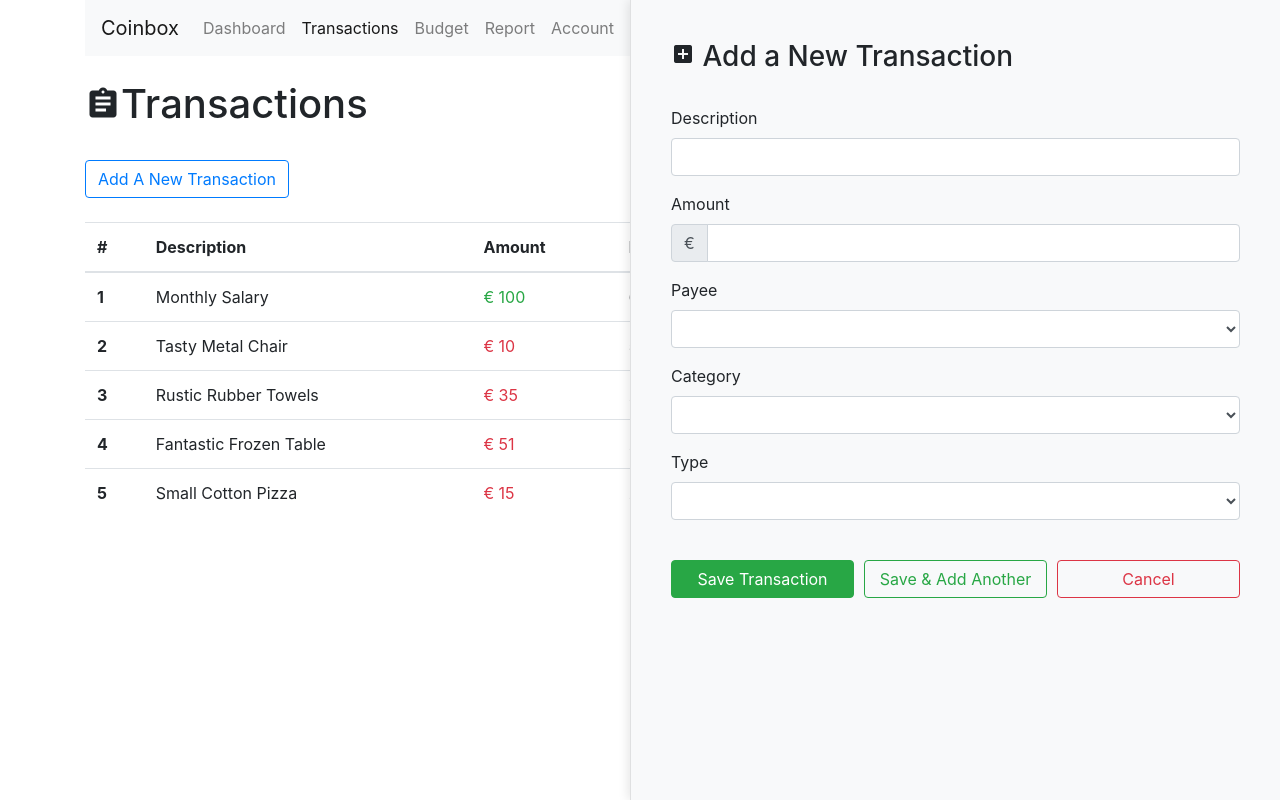
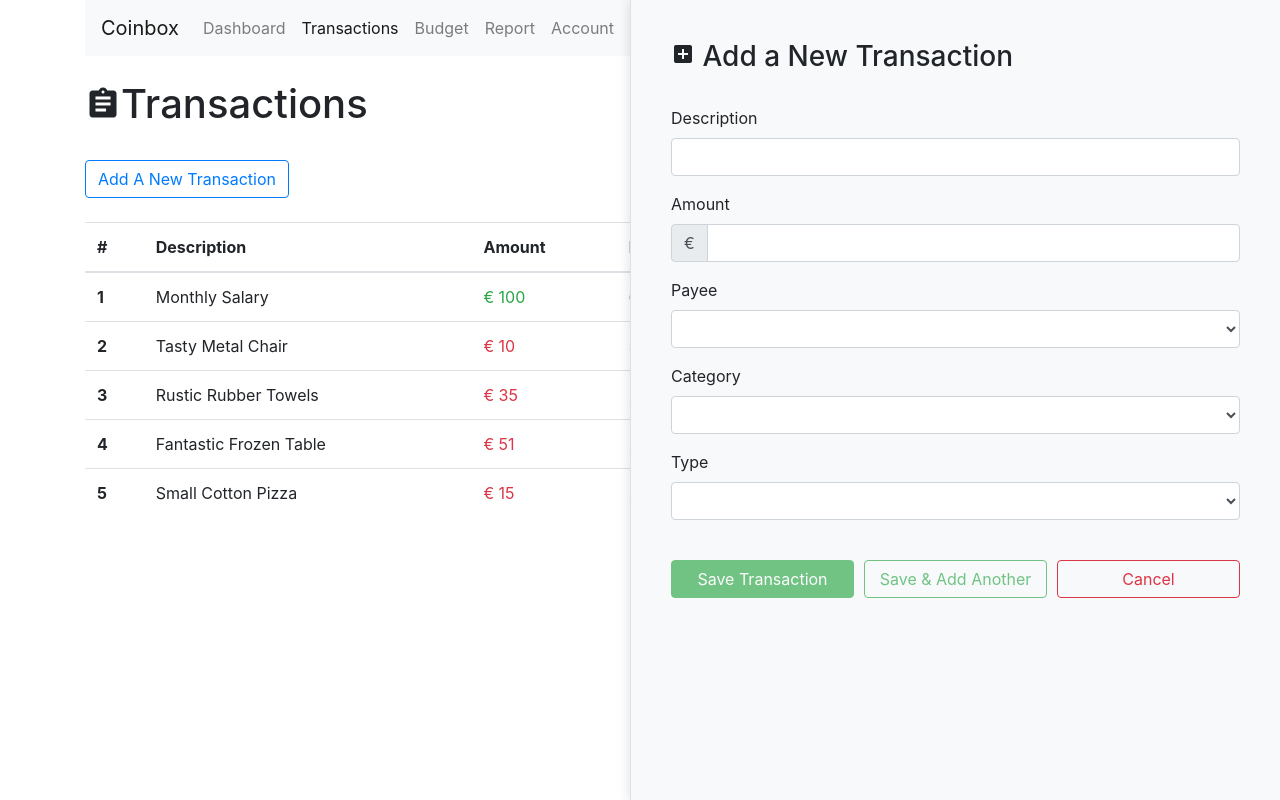
Before and after one commit to hql287/coinbox, an Angular app: page /transactions in a window 1280 px wide. Built offline with nearby package versions, Linux system fonts and the light colour scheme.

Commit message:
Disable save buttons if the form is not valid

```diff
--- a/src/app/transactions/form/transaction-form.component.html
+++ b/src/app/transactions/form/transaction-form.component.html
@@ -116,6 +116,7 @@
     <div class="form-row">
       <div class="col-md-4">
         <button
+          [disabled]="!formData.valid"
           (click)="submitAndClose()"
           type="button"
           class="btn btn-block btn-success">
@@ -124,6 +125,7 @@
       </div>
       <div class="col-md-4">
         <button
+          [disabled]="!formData.valid"
           (click)="submitData()"
           type="button"
           class="btn btn-block btn-outline-success">
--- a/src/app/transactions/form/transaction-form.component.ts
+++ b/src/app/transactions/form/transaction-form.component.ts
@@ -56,18 +56,13 @@ export class TransactionFormComponent implements OnInit {
     this.type        = new FormControl('', Validators.required);
   }
 
-  // TODO
-  validateForm() {
-    return true;
-  }
-
   closeForm() {
+    this.cancelled.emit(true);
     this.formData.reset();
-    this.cancelled.emit(true);
   }
 
   submitData() {
-    if (this.validateForm()) {
+    if (this.formData.valid) {
       this.submitted.emit(this.formData.value);
       this.formData.reset();
     }
```
